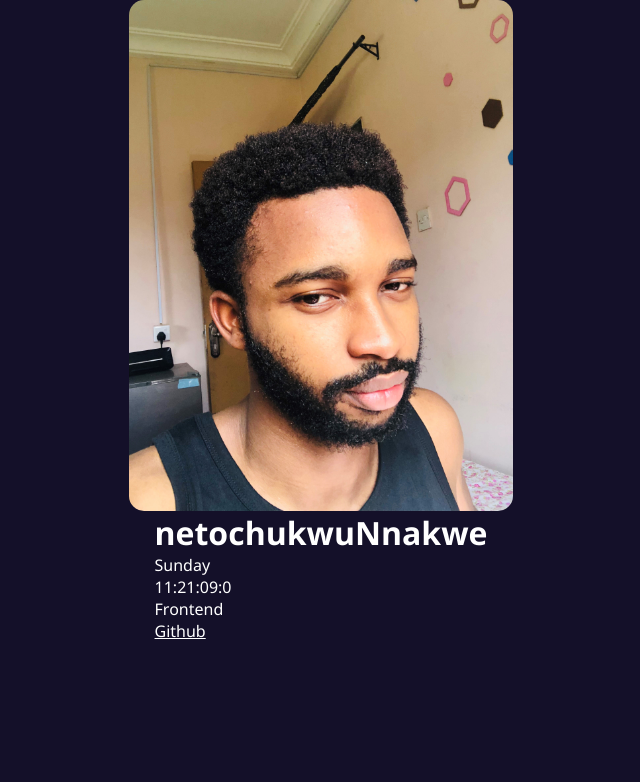
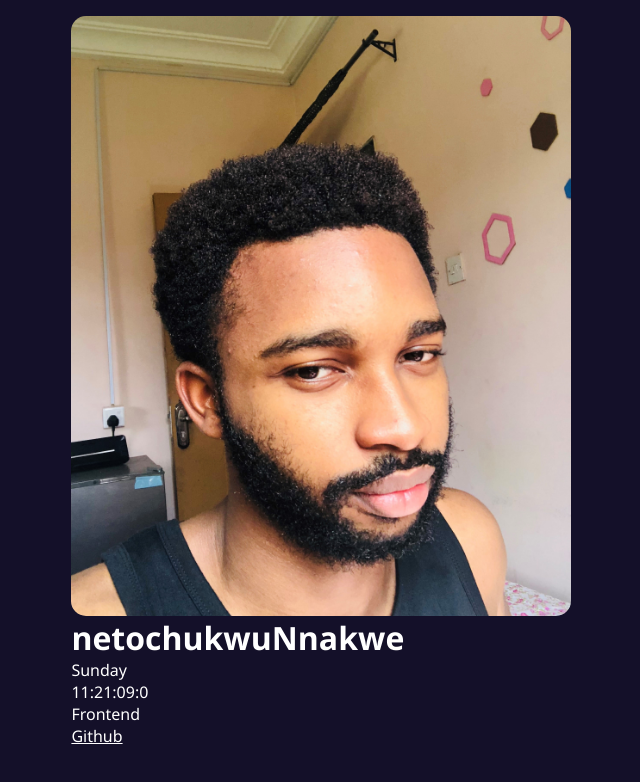
Before and after one commit to netonnakwe/hngx-task-one, a plain HTML site: page index.html in a window 1280 px wide. Shown: the whole page, without its empty margins (319-959 px from the left). Drawn offline with Linux system fonts and the light colour scheme.

Commit message:
New updates

```diff
--- a/index.html
+++ b/index.html
@@ -9,8 +9,8 @@
 <body>
     <main>
         <div class="container">
-            <img data-testid="slackDisplayImage" src="./assets/slack display photo.png" alt="Slack Display Image" width="30%"/>
-            <div>
+            <img data-testid="slackDisplayImage" src="./assets/slack display photo.png" alt="Slack Display Image"/>
+            <div class="data">
               <h1 data-testid="slackUserName">netochukwuNnakwe</h1>
               <p data-testid="currentDayOfTheWeek" id="currentDayOfTheWeek"></p>
               <p data-testid="currentUTCTime" id="currentUTCTime"></p>
--- a/styles.css
+++ b/styles.css
@@ -6,11 +6,24 @@
     color: white;
     font-family:'Segoe UI', Tahoma, Geneva, Verdana, sans-serif;
 }
-img {
-    border-radius: 15px;
+html {
+    padding: 1rem;
 }
 .container {
     display: flex;
     flex-direction: column;
     align-items: center;
 }
+img {
+    max-width: 100%;
+    width: 40%;
+    height: 600px;
+    object-fit: cover;
+    border-radius: 15px;
+}
+.data {
+    width: 40%;
+    display: flex;
+    flex-direction: column;
+    align-items: start;
+}
```
